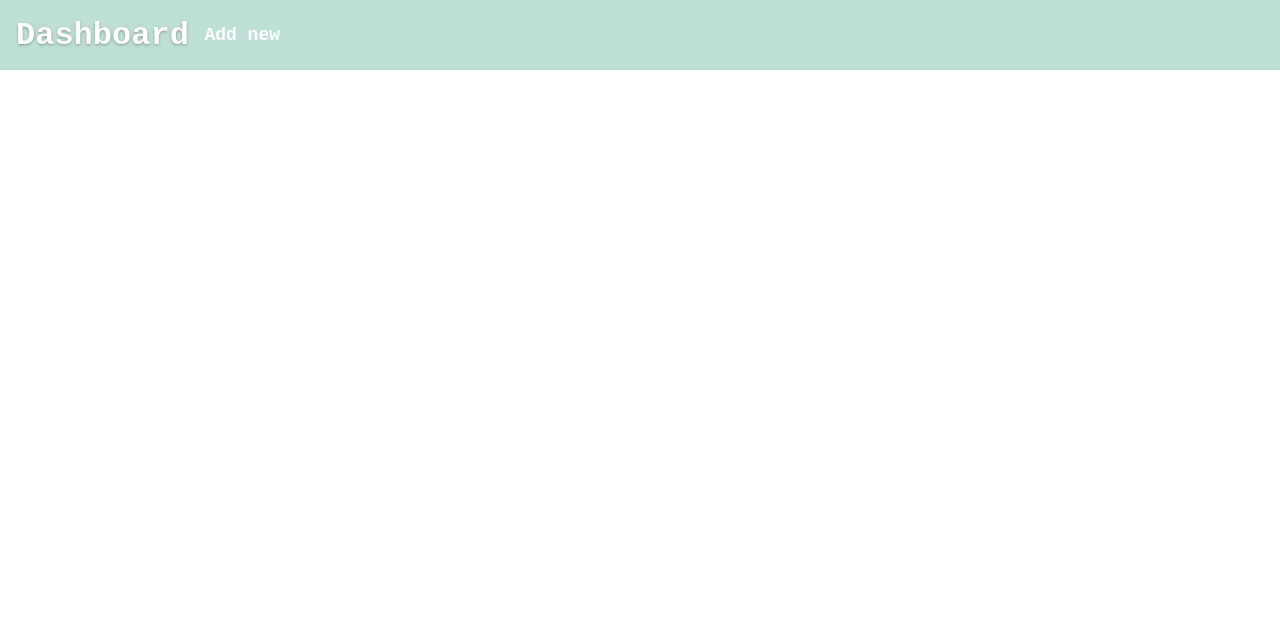
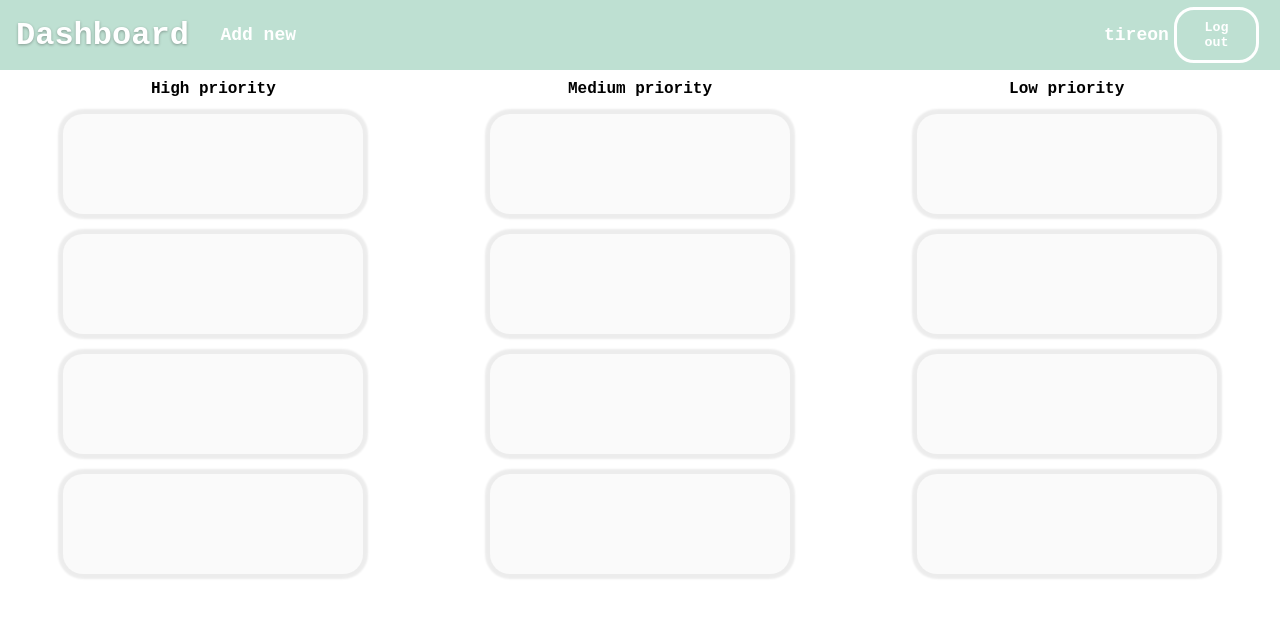
Before and after one commit to Tireon003/multitask_pet, a React (Create React App) app: page /dashboard in a window 1280 px wide. Shown: the top 618 px of the page. Built offline with nearby package versions, Linux system fonts and the light colour scheme; the HTML template or start-up script is replaced by a standard one.

Commit message:
created header, main section, sections for each priority, decomposed

```diff
--- a/src/components/Dashboard.jsx
+++ b/src/components/Dashboard.jsx
@@ -1,4 +1,5 @@
 import styles from '../styles/Dashboard.module.css';
+import TaskSection from './TaskSection';
 
 
 
@@ -11,7 +12,16 @@ export default function Dashboard() {
                     <h1 className={styles.header_label}>Dashboard</h1>
                     <span className={styles.header_addtask}>Add new</span>
                 </div>
+                <div className={styles.header_useroptions}>
+                    <span className={styles.header_user_name}>tireon</span>
+                    <button className={styles.header_user_logout_btn}>Log out</button>
+                </div>
             </header>
+            <main className={styles.main_wrapper}>
+                <TaskSection  priority={"High priority"}/>
+                <TaskSection  priority={"Medium priority"}/>
+                <TaskSection  priority={"Low priority"}/>
+            </main>
         </>
     );
 }
--- /dev/null
+++ b/src/components/TaskSection.jsx
@@ -0,0 +1,15 @@
+import styles from "../styles/TaskSection.module.css";
+import TaskItem from "./UI/TaskItem";
+
+export default function TaskSection({priority}) {
+
+    return (
+        <section className={styles.main_list_section}>
+            <span className={styles.list_task_priority}>{priority}</span>
+            <TaskItem />
+            <TaskItem />
+            <TaskItem />
+            <TaskItem />
+        </section>
+    );
+}
--- /dev/null
+++ b/src/components/UI/TaskItem.jsx
@@ -0,0 +1,13 @@
+import styles from "./TaskItem.module.css";
+
+
+
+export default function TaskItem() {
+
+
+    return (
+        <div className={styles.list_item}>
+
+        </div>
+    );
+}
--- /dev/null
+++ b/src/components/UI/TaskItem.module.css
@@ -0,0 +1,13 @@
+.list_item {
+    box-sizing: border-box;
+    background-color: rgb(250, 250, 250);
+    padding: 14px;
+    border-radius: 20px;
+    box-shadow: 0 0 2px 5px rgba(0, 0, 0, 0.075);
+    min-height: 100px;
+    margin: 16px auto 4px auto;
+    max-width: 300px;
+    min-width: 200px;
+    width: 100%;
+    justify-self: center;
+}
--- a/src/styles/Dashboard.module.css
+++ b/src/styles/Dashboard.module.css
@@ -14,12 +14,12 @@
     justify-content: space-between;
     align-items: center;
     width: 280px;
+    margin-left: 16px;
 }
 
 .header_label {
     color: white;
     margin: 0;
-    margin-left: 16px;
     text-shadow: 0 1px 3px rgba(0, 0, 0, 0.308);
     font-family: monospace;
     font-weight: 600;
@@ -32,3 +32,52 @@
     font-weight: 600;
     font-size: 18px;
 }
+
+.header_useroptions {
+    display: flex;
+    align-items: center;
+    justify-content: space-between;
+    margin-right: 16px;
+    width: 160px;
+}
+
+.header_user_name {
+    color: white;
+    font-family: monospace;
+    font-weight: 600;
+    font-size: 18px;
+}
+
+.header_user_logout_btn {
+    margin: 0 5px;
+    font-family: monospace;
+    padding: 10px 12px;
+    background: transparent;
+    border: 3px solid white;
+    color: white;
+    font-weight: 600;
+    border-radius: 20px;
+    transition: cubic-bezier(0.075, 0.82, 0.165, 1) 1s;
+}
+
+.header_user_logout_btn:hover {
+    background: white;
+    color: black;
+    border-radius: 20px;
+    box-shadow: 0 0 10px 4px rgb(239, 239, 239);
+    transition: cubic-bezier(0.075, 0.82, 0.165, 1) 1s;
+}
+
+.header_user_logout_btn:active {
+    background-color: rgb(222, 222, 222);
+    transition: cubic-bezier(0.075, 0.82, 0.165, 1) 0.8s;
+}
+
+.main_wrapper {
+    display: flex;
+    font-family: monospace;
+    padding-top: 70px;
+    box-sizing: border-box;
+    justify-content: space-around;
+    height: 100%;
+}
--- a/src/styles/LandingPage.module.css
+++ b/src/styles/LandingPage.module.css
@@ -37,7 +37,6 @@
 .HeaderNavButton {
     margin: 0 5px;
     font-family: monospace;
-    color: black;
     padding: 10px 12px;
     background: transparent;
     border: 3px solid white;
--- /dev/null
+++ b/src/styles/TaskSection.module.css
@@ -0,0 +1,16 @@
+.main_list_section {
+    display: flex;
+    flex-direction: column;
+    align-items: stretch;
+    box-sizing: border-box;
+    padding: 0 20px;
+    flex-grow: 1;
+}
+
+.list_task_priority {
+    text-align: center;
+    font-size: 1rem;
+    font-weight: 600;
+    color:black;
+    margin-top: 10px;
+}
```
